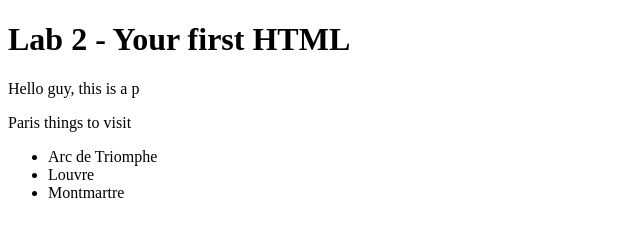
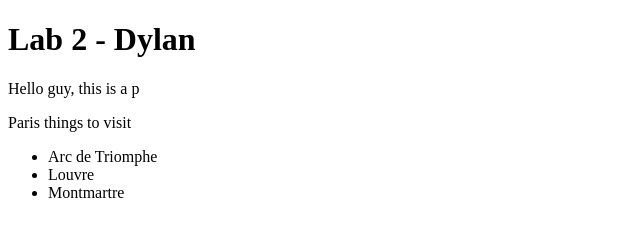
Before and after one commit to Dylan109/CST251, a plain HTML site: page lab2/index.html in a window 1280 px wide. Shown: the whole page, without its empty margins (0-640 px from the left). Drawn offline with Linux system fonts and the light colour scheme.

Commit message:
Update index.html

```diff
--- a/lab2/index.html
+++ b/lab2/index.html
@@ -6,7 +6,7 @@
 	<link rel="stylesheet" type="text/css" href="css/lab.css">
 </head>
 <body>
-<h1>  Lab 2 - Your first HTML </h1>
+<h1>  Lab 2 - Dylan </h1>
 <p> Hello guy, this is a p </p>
 <p> Paris things to visit </p>
 <ul>
```
